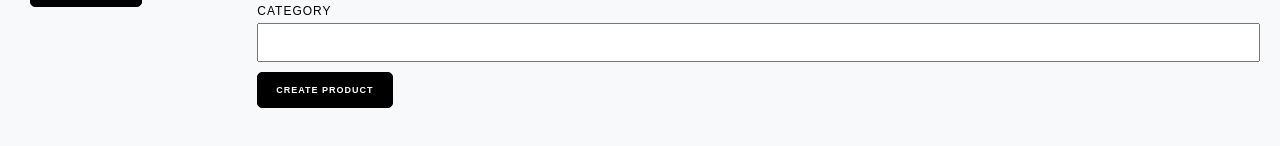
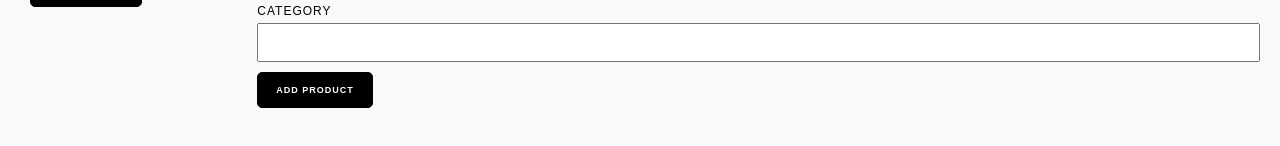
Before and after one commit to ynov-paris-m1-fullstack/mydashboard-front, a Next.js app: page /product in a window 1280 px wide. Shown: the part 434-580 px from the top of the page. Built offline with nearby package versions, Linux system fonts and the light colour scheme.

Commit message:
save wokrk

```diff
--- a/src/components/form/CreateProductForm/index.js
+++ b/src/components/form/CreateProductForm/index.js
@@ -15,6 +15,8 @@ const Index = () => {
         category: "",
     });
 
+    const [isLoading, setIsLoading] = useState(false);
+
     //effectue une -opération à l' intialisation du composant
     useEffect(() => {
         console.log(form);
@@ -26,8 +28,8 @@ const Index = () => {
     // }, [form]);
 
     const submitAddProduct = async () => {
-
         try {
+            setIsLoading(true);
             const data = await fetchGraphql({
                 resolver: CREATE_PRODUCT,
                 variables: {
@@ -35,9 +37,16 @@ const Index = () => {
                 }
             });
             console.log(data);
+            // setIsLoading(false);
         }
         catch (err) {
             console.log(err);
+            // setIsLoading(false);
+        }
+        finally {
+            setTimeout(() => {
+                setIsLoading(false);
+            }, 2000);
         }
 
     }
@@ -96,7 +105,7 @@ const Index = () => {
                     console.log(form);
                     submitAddProduct();
                 }}
-                label="Create product"
+                label={isLoading ? "Loading..." : "Add product"}
                 type="submit"
                 classes="btn btn__primary"
             />
```
